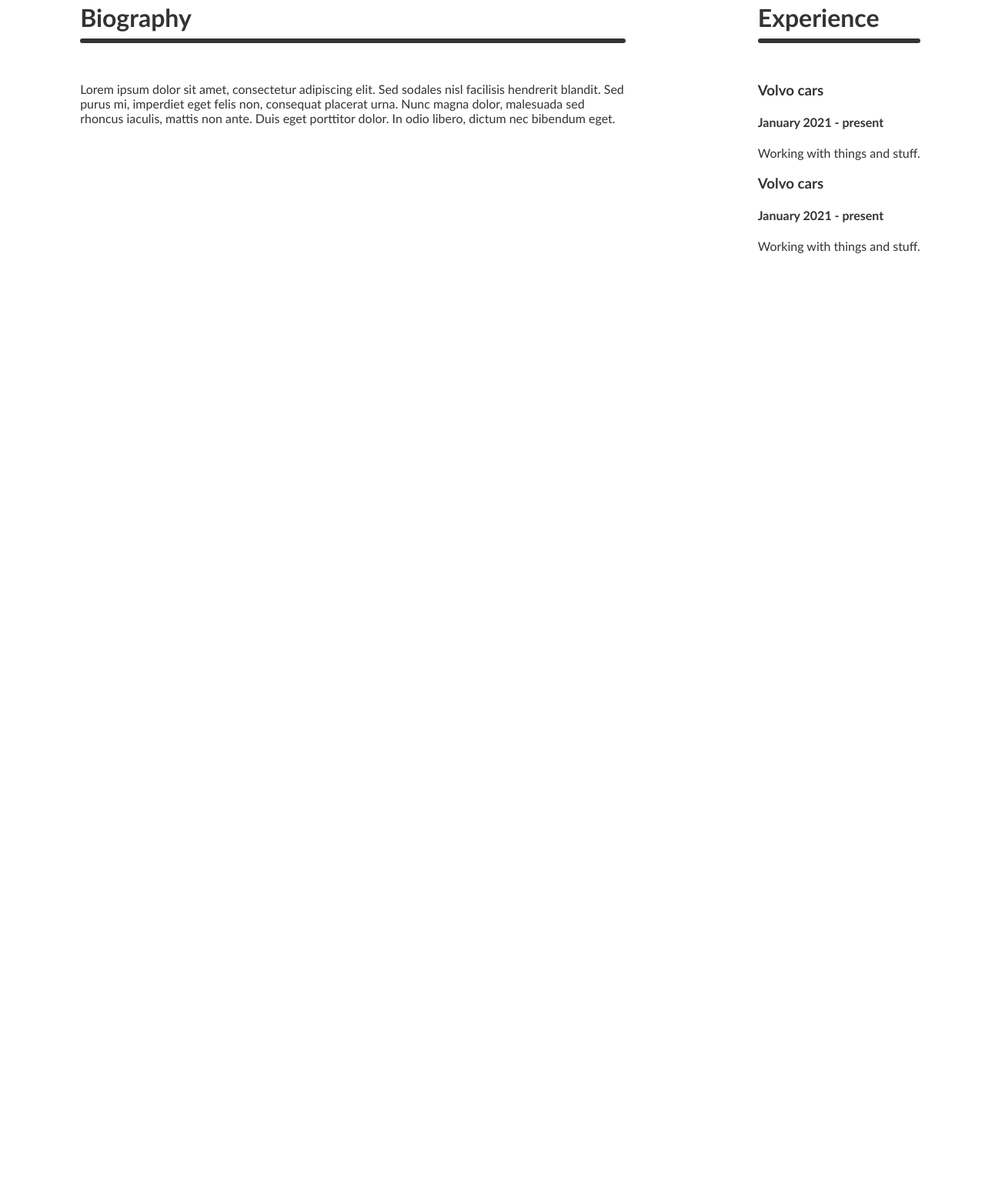
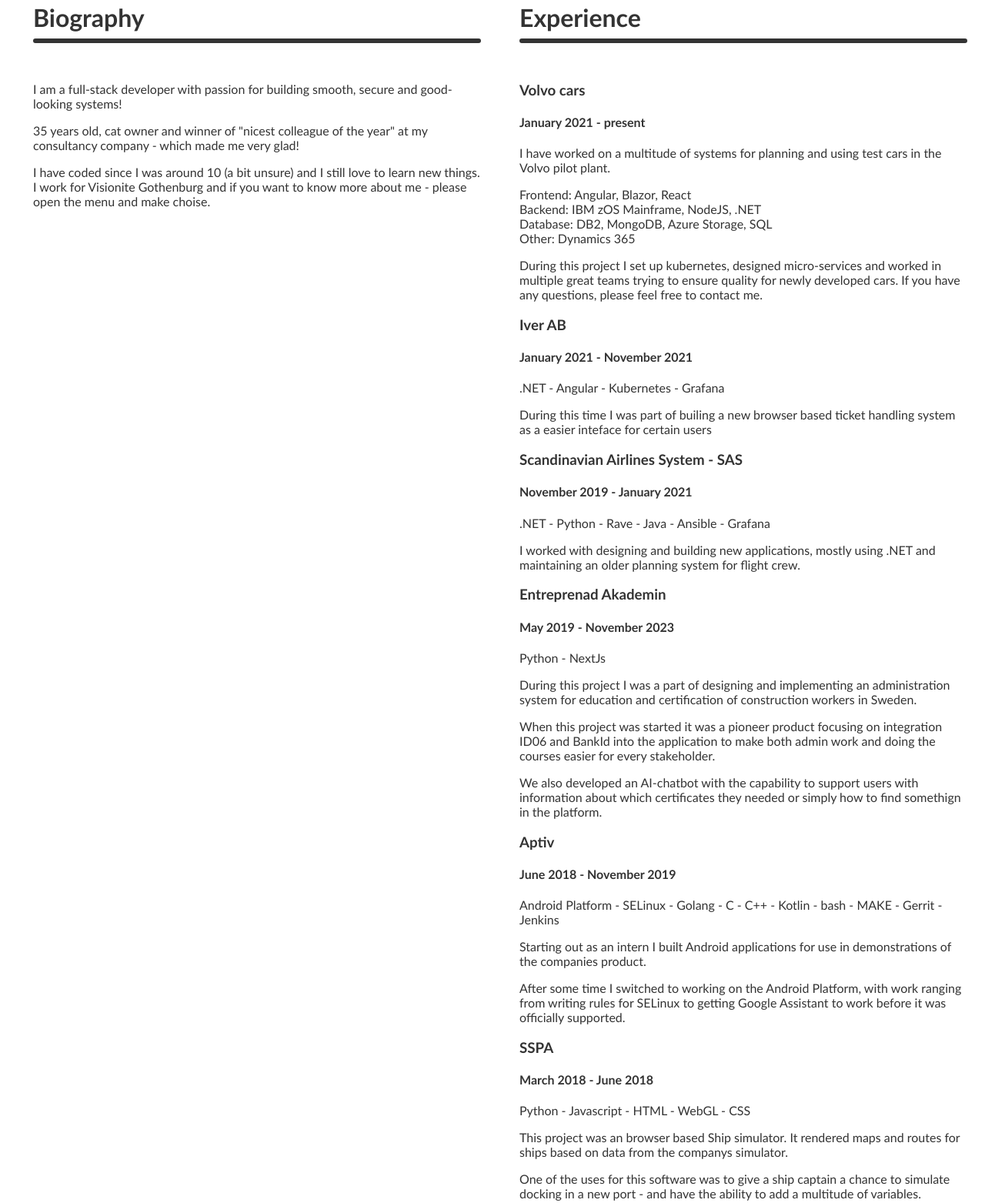
Before and after one commit to Jeberlen/jeberlen.github.io, a plain HTML site: page index.html in a window 1280 px wide. Shown: the part 334-1897 px from the top of the page at 77% size. Before the commit the page ends 800 px from the top, so only its background shows below. Drawn offline with Linux system fonts and the light colour scheme.

Commit message:
content added

```diff
--- a/base.css
+++ b/base.css
@@ -315,6 +315,9 @@
   .intro-section {
     width: 60%;
   }
+  .experience-section {
+    width: 60%;
+  }
 }
 
 @media only screen and (min-width: 1200px) {
--- a/index.html
+++ b/index.html
@@ -82,11 +82,17 @@
         <hr class="separator" />
         <div class="text-content">
           <p>
-            Lorem ipsum dolor sit amet, consectetur adipiscing elit. Sed sodales
-            nisl facilisis hendrerit blandit. Sed purus mi, imperdiet eget felis
-            non, consequat placerat urna. Nunc magna dolor, malesuada sed
-            rhoncus iaculis, mattis non ante. Duis eget porttitor dolor. In odio
-            libero, dictum nec bibendum eget.
+            I am a full-stack developer with passion for building smooth, secure
+            and good-looking systems!
+          </p>
+          <p>
+            35 years old, cat owner and winner of "nicest colleague of the year"
+            at my consultancy company - which made me very glad!
+          </p>
+          <p>
+            I have coded since I was around 10 (a bit unsure) and I still love
+            to learn new things. I work for Visionite Gothenburg and if you want
+            to know more about me - please open the menu and make choise.
           </p>
         </div>
       </div>
@@ -95,19 +101,106 @@
       <div class="text-field">
         <h2 class="section-header">Experience</h2>
         <hr class="separator" />
-
         <div class="text-content">
           <h3>Volvo cars</h3>
           <h4>January 2021 - present</h4>
-          <p>Working with things and stuff.</p>
+          <p>
+            I have worked on a multitude of systems for planning and using test
+            cars in the Volvo pilot plant.
+          </p>
+          <p>
+            Frontend: Angular, Blazor, React <br />
+            Backend: IBM zOS Mainframe, NodeJS, .NET <br />
+            Database: DB2, MongoDB, Azure Storage, SQL <br />
+            Other: Dynamics 365 <br />
+          </p>
+          <p>
+            During this project I set up kubernetes, designed micro-services and
+            worked in multiple great teams trying to ensure quality for newly
+            developed cars. If you have any questions, please feel free to
+            contact me.
+          </p>
         </div>
       </div>
 
       <div class="text-field">
         <div class="text-content">
-          <h3>Volvo cars</h3>
-          <h4>January 2021 - present</h4>
-          <p>Working with things and stuff.</p>
+          <h3>Iver AB</h3>
+          <h4>January 2021 - November 2021</h4>
+          <p>.NET - Angular - Kubernetes - Grafana</p>
+          <p>
+            During this time I was part of builing a new browser based ticket
+            handling system as a easier inteface for certain users
+          </p>
+        </div>
+      </div>
+
+      <div class="text-field">
+        <div class="text-content">
+          <h3>Scandinavian Airlines System - SAS</h3>
+          <h4>November 2019 - January 2021</h4>
+          <p>.NET - Python - Rave - Java - Ansible - Grafana</p>
+          <p>
+            I worked with designing and building new applications, mostly using
+            .NET and maintaining an older planning system for flight crew.
+          </p>
+        </div>
+      </div>
+      <div class="text-field">
+        <div class="text-content">
+          <h3>Entreprenad Akademin</h3>
+          <h4>May 2019 - November 2023</h4>
+          <p>Python - NextJs</p>
+          <p>
+            During this project I was a part of designing and implementing an
+            administration system for education and certification of
+            construction workers in Sweden.
+          </p>
+          <p>
+            When this project was started it was a pioneer product focusing on
+            integration ID06 and BankId into the application to make both admin
+            work and doing the courses easier for every stakeholder.
+          </p>
+          <p>
+            We also developed an AI-chatbot with the capability to support users
+            with information about which certificates they needed or simply how
+            to find somethign in the platform.
+          </p>
+        </div>
+      </div>
+      <div class="text-field">
+        <div class="text-content">
+          <h3>Aptiv</h3>
+          <h4>June 2018 - November 2019</h4>
+          <p>
+            Android Platform - SELinux - Golang - C - C++ - Kotlin - bash - MAKE
+            - Gerrit - Jenkins
+          </p>
+          <p>
+            Starting out as an intern I built Android applications for use in
+            demonstrations of the companies product.
+          </p>
+          <p>
+            After some time I switched to working on the Android Platform, with
+            work ranging from writing rules for SELinux to getting Google
+            Assistant to work before it was officially supported.
+          </p>
+        </div>
+      </div>
+      <div class="text-field">
+        <div class="text-content">
+          <h3>SSPA</h3>
+          <h4>March 2018 - June 2018</h4>
+          <p>Python - Javascript - HTML - WebGL - CSS</p>
+          <p>
+            This project was an browser based Ship simulator. It rendered maps
+            and routes for ships based on data from the companys simulator.
+          </p>
+          <p>
+            One of the uses for this software was to give a ship captain a
+            chance to simulate docking in a new port - and have the ability to
+            add a multitude of variables.
+          </p>
         </div>
       </div>
     </section>
```
